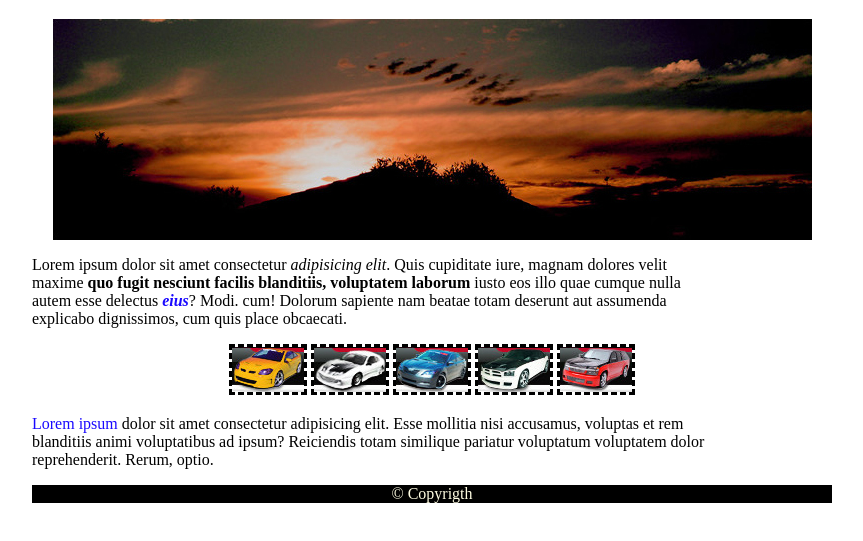
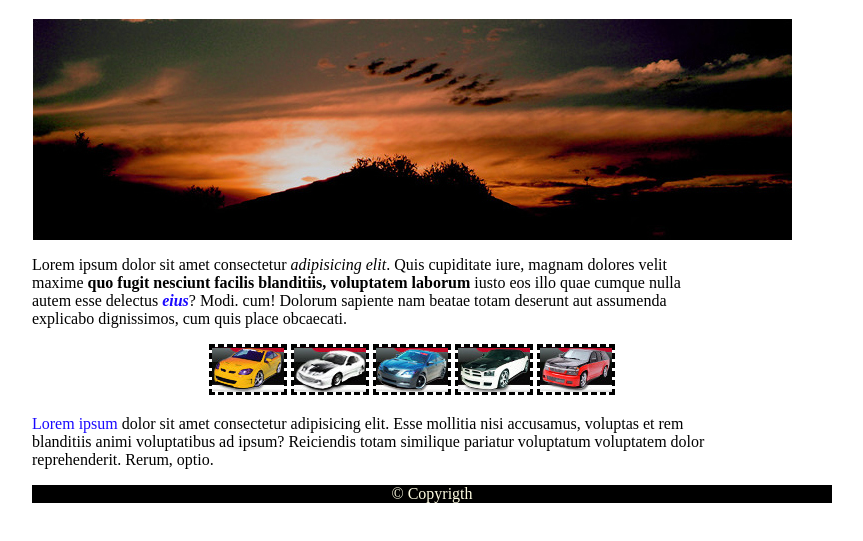
Before and after one commit to VladyslavVasylenko/simple-web-site, a plain HTML site: page index.html in a window 1280 px wide. Shown: the part 61-602 px from the top of the page, without its empty margins (208-1071 px from the left). Drawn offline with Linux system fonts and the light colour scheme.

Commit message:
new style

```diff
--- a/css/style.css
+++ b/css/style.css
@@ -1,6 +1,10 @@
 body {
   width: 800px;
   margin: auto;
+}
+
+main {
+  width: 760px;
 }
 
 h1  {
```
